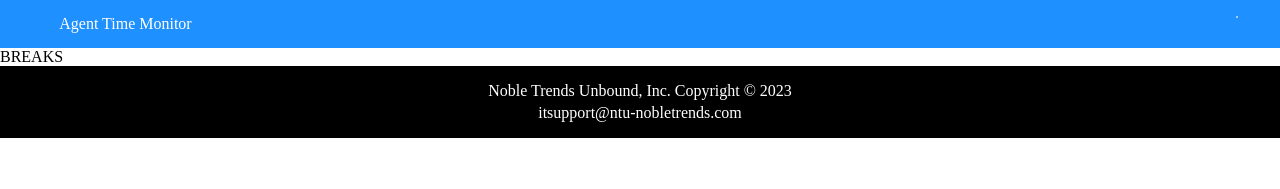
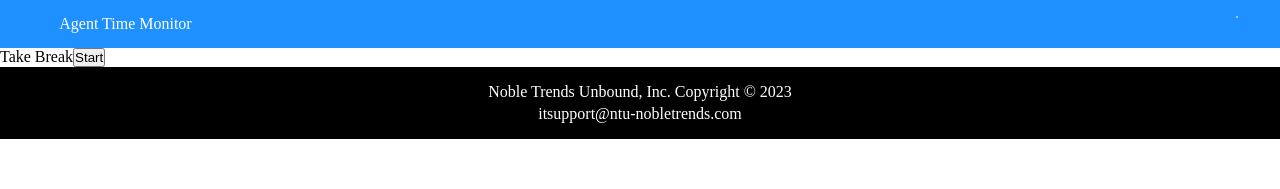
Before and after one commit to ramlittle/agent-time-monitor-client, a React (Vite) app: page /breaks in a window 1280 px wide. Shown: the top 189 px of the page. Built offline with nearby package versions, Linux system fonts and the light colour scheme.

Commit message:
feat: now able to add breaks, but not complete conditions yet

```diff
--- a/src/components/Breaks.jsx
+++ b/src/components/Breaks.jsx
@@ -1,11 +1,78 @@
 import Header from './Header';
 import Footer from './Footer';
-const Breaks=()=>{
+import { useState } from 'react';
+import axios from 'axios';
+const Breaks = () => {
+    const userId = localStorage.getItem('userId');
+    const currentDate = new Date();
+    const dateTime = currentDate.toISOString();
+    const [showStart, setShowStart] = useState(true);
+    const [showEnd, setShowEnd] = useState(false);
+
+    console.log(dateTime);
+
+    function handleStartBreak() {
+        console.log('here sample Start Break:');
+        console.log(userId);
+        console.log(dateTime);
+        console.log('Start');
+        console.log('Break Number to be determined');
+        setShowStart(false);
+        setShowEnd(true);
+    }
+    function handleEndBreak() {
+        console.log('here sample End Break:');
+        console.log(userId);
+        console.log(dateTime);
+        console.log('End');
+        console.log('First');
+        setShowStart(true);
+        setShowEnd(false);
+
+        const configuration = {
+            method: 'post',
+            url: 'http://localhost:8080/api/v1/breaks/addbreak',
+            data: {
+                userId:userId,
+                dateTime:dateTime,
+                type:'End',
+                breakType: 'First',
+            },
+        };
+
+        // make the API call
+        axios(configuration)
+            .then((result) => {
+                alert(result.data.status);
+                // window.location.reload(false);
+            })
+            .catch((error) => {
+                alert(error.response.data.status);
+            });
+    }
+
+
     return (
         <>
-         <Header/>
-            BREAKS
-            <Footer/>
+            <Header />
+            <section>
+                <div>
+                    <span>Take Break</span>
+                    {
+                        showStart &&
+                        <button onClick={handleStartBreak}>Start</button>
+                    }
+
+                    {
+                        showEnd &&
+                        <button onClick={handleEndBreak}>End</button>
+                    }
+
+                </div>
+
+
+            </section>
+            <Footer />
         </>
     )
 }
```
